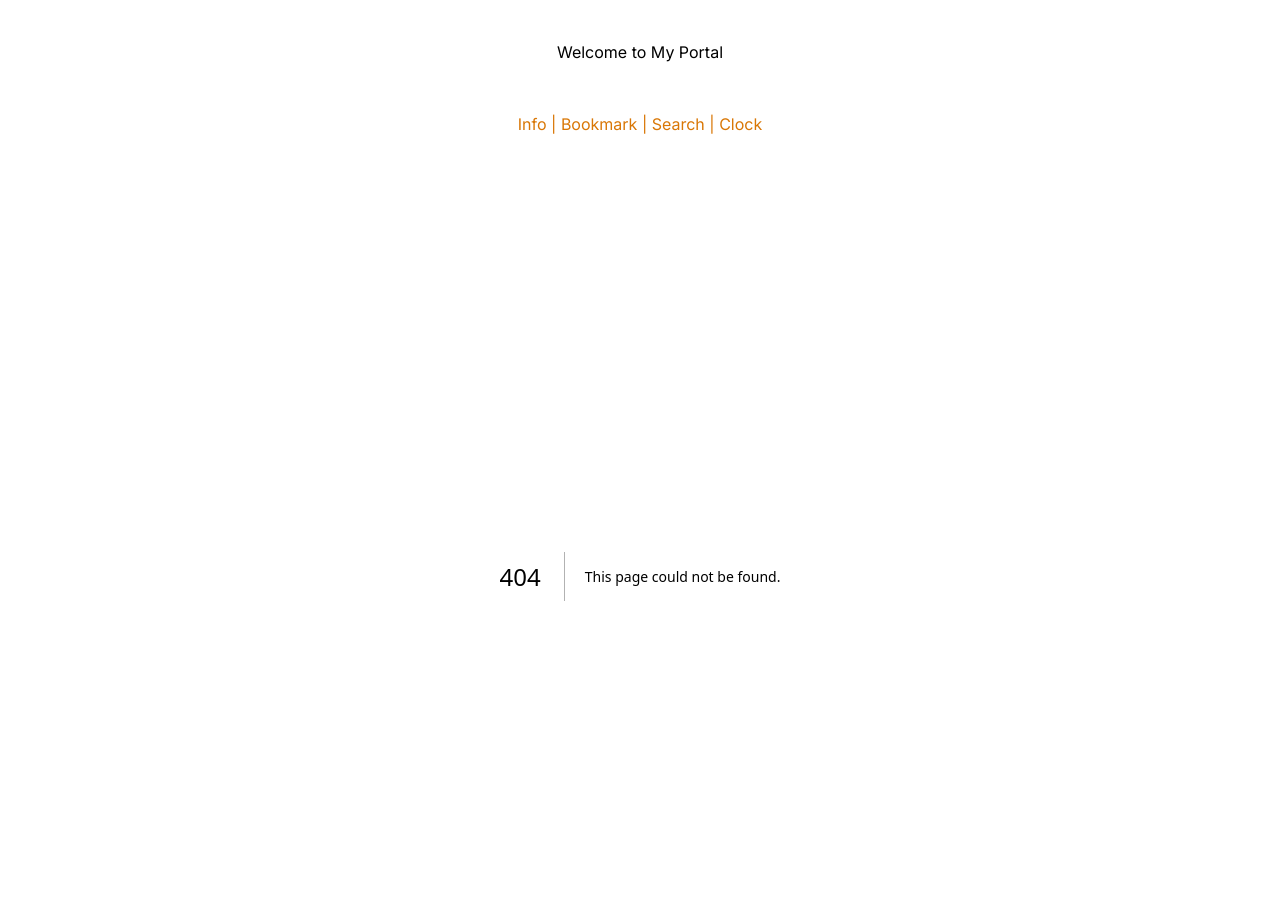
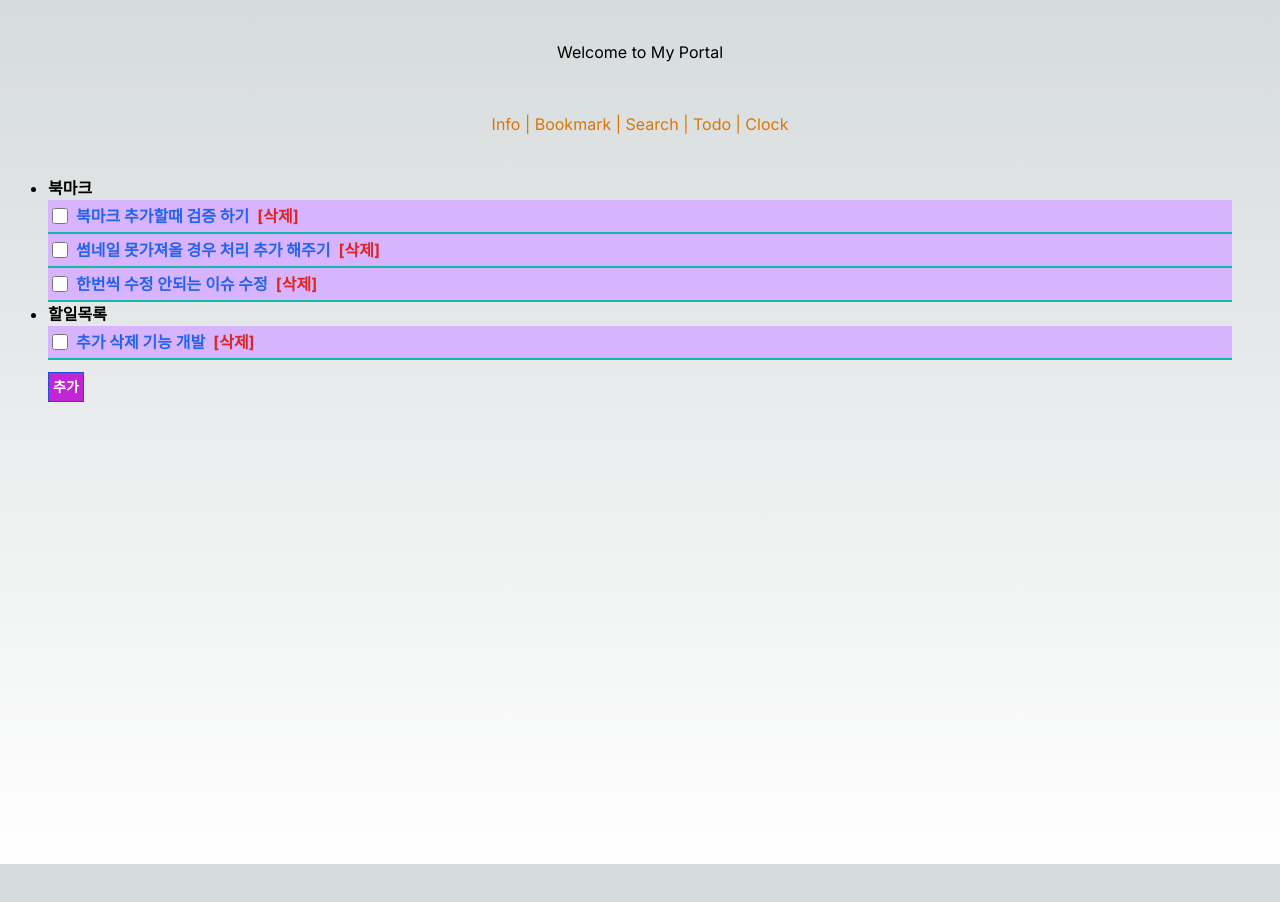
Before and after one commit to reill87/my-portal, a Next.js app: page /todo in a window 1280 px wide. Before the commit this address had no page. Shown: the top 902 px of the page. After the commit the page ends 864 px from the top, so only its background shows below. Built offline with nearby package versions, Linux system fonts and the light colour scheme.

Commit message:
✨ todo feature

```diff
--- a/app/layout.tsx
+++ b/app/layout.tsx
@@ -1,13 +1,13 @@
-import type { Metadata } from "next";
-import { Inter } from "next/font/google";
-import "./globals.css";
-import Link from "next/link";
+import type { Metadata } from 'next';
+import { Inter } from 'next/font/google';
+import './globals.css';
+import Link from 'next/link';
 
-const inter = Inter({ subsets: ["latin"] });
+const inter = Inter({ subsets: ['latin'] });
 
 export const metadata: Metadata = {
-  title: "Create Next App",
-  description: "Generated by create next app",
+  title: 'Create Next App',
+  description: 'Generated by create next app',
 };
 
 export default function RootLayout({
@@ -16,15 +16,16 @@ export default function RootLayout({
   children: React.ReactNode;
 }) {
   return (
-    <html lang="en">
+    <html lang='en'>
       <body className={inter.className}>
-        <h1 className="text-center mt-10">Welcome to My Portal</h1>
-        <main className="flex min-h-screen flex-col items-center p-12">
-          <nav className="text-amber-600 w-full text-center mb-10">
-            <Link href="/info">Info</Link>&nbsp;|&nbsp;
-            <Link href="/bookmark">Bookmark</Link>&nbsp;|&nbsp;
-            <Link href="/search">Search</Link>&nbsp;|&nbsp;
-            <Link href="/clock">Clock</Link>
+        <h1 className='text-center mt-10'>Welcome to My Portal</h1>
+        <main className='flex min-h-screen flex-col items-center p-12'>
+          <nav className='text-amber-600 w-full text-center mb-10'>
+            <Link href='/info'>Info</Link>&nbsp;|&nbsp;
+            <Link href='/bookmark'>Bookmark</Link>&nbsp;|&nbsp;
+            <Link href='/search'>Search</Link>&nbsp;|&nbsp;
+            <Link href='/todo'>Todo</Link>&nbsp;|&nbsp;
+            <Link href='/clock'>Clock</Link>
           </nav>
           {children}
         </main>
--- /dev/null
+++ b/app/todo/add/page.tsx
@@ -0,0 +1,3 @@
+export default function AddTodo() {
+  return <div>Add Todo</div>;
+}
--- /dev/null
+++ b/app/todo/page.tsx
@@ -0,0 +1,87 @@
+'use client';
+
+import Button from '@/components/Button';
+import Detail from '@/components/Todo/Detail';
+
+interface TodoItem {
+  category: string;
+  details: TodoDetail[];
+}
+
+export interface TodoDetail {
+  name: string;
+  isDone?: boolean;
+  onClick?: () => void;
+}
+
+export default function Todo() {
+  const todoList = [
+    {
+      category: '북마크',
+      details: [
+        {
+          name: '북마크 추가할때 검증 하기',
+        },
+        {
+          name: '썸네일 못가져올 경우 처리 추가 해주기',
+        },
+        {
+          name: '한번씩 수정 안되는 이슈 수정',
+        },
+      ],
+    },
+    {
+      category: '할일목록',
+      details: [
+        {
+          name: '추가 삭제 기능 개발',
+        },
+      ],
+    },
+  ] satisfies TodoItem[];
+
+  const handleAddItem = () => {
+    window.location.href = '/todo/add';
+  };
+
+  const handleDeleteItem = () => {};
+
+  return (
+    <div className='w-full'>
+      <ul className='list-disc'>
+        {todoList.map(({ category, details }, i) => {
+          return (
+            <li key={i}>
+              <h3 className='font-bold'>{category}</h3>
+
+              {details.length > 0 && (
+                <ul className='list-none bg-purple-300 text-blue-600 font-bold'>
+                  {details.map((detail, i) => {
+                    return (
+                      <>
+                        <Detail
+                          key={i}
+                          {...detail}
+                          onClick={handleDeleteItem}
+                        />
+                      </>
+                    );
+                  })}
+                </ul>
+              )}
+            </li>
+          );
+        })}
+      </ul>
+      <Button
+        className='mt-3'
+        padding='medium'
+        size='small'
+        name='추가'
+        color='pink'
+        fontColor='default'
+        onClick={handleAddItem}
+      />
+    </div>
+  );
+}
--- a/components/Button.tsx
+++ b/components/Button.tsx
@@ -1,17 +1,88 @@
 import clsx from 'clsx';
+
+type SizeType = 'small' | 'medium' | 'large' | 'default';
+type ColorType = 'blue' | 'black' | 'red' | 'pink' | 'default';
 
 export interface buttonProps {
   name?: string;
   className?: string;
+  color?: ColorType;
+  fontColor?: ColorType;
+  padding?: SizeType;
+  size?: SizeType;
   onClick?: React.MouseEventHandler<HTMLButtonElement>;
 }
 
-function Button({ name, className, onClick }: buttonProps) {
+function Button({
+  size = 'default',
+  padding = 'default',
+  color = 'default',
+  fontColor = 'default',
+  name,
+  className,
+  onClick,
+}: buttonProps) {
+  const getSizeClass = () => {
+    switch (size) {
+      case 'small':
+        return 'text-sm';
+      case 'medium':
+        return 'text-base';
+      case 'large':
+        return 'text-lg';
+      default:
+        return 'text-base';
+    }
+  };
+
+  const getPaddingClass = () => {
+    switch (padding) {
+      case 'small':
+        return 'p-0.5';
+      case 'medium':
+        return 'p-1';
+      case 'large':
+        return 'p-2';
+      default:
+        return 'p-1';
+    }
+  };
+
+  const getColorClass = () => {
+    switch (color) {
+      case 'blue':
+        return 'bg-cyan-600 hover:bg-cyan-700';
+      case 'black':
+        return 'bg-neutral-900 hover:bg-neutral-950';
+      case 'red':
+        return 'bg-red-600 hover:bg-red-700';
+      case 'pink':
+        return 'bg-fuchsia-600 hover:bg-fuchsia-700';
+      case 'default':
+        return 'bg-cyan-600 hover:bg-cyan-700';
+    }
+  };
+
+  const getFontClass = () => {
+    switch (fontColor) {
+      case 'blue':
+        return 'text-cyan-500';
+      case 'black':
+        return 'text-neutral-500';
+      case 'red':
+        return 'text-red-500';
+      case 'pink':
+        return 'text-fuchsia-500';
+      case 'default':
+        return 'text-white';
+    }
+  };
+
   return (
     <button
       onClick={onClick}
       className={clsx(
-        'bg-cyan-600 hover:bg-cyan-700 text-white font-bold p-2 border border-blue-700 rounded',
+        `${getPaddingClass()} ${getSizeClass()} ${getColorClass()} ${getFontClass()}  font-bold border border-blue-700 rounded'`,
         className ?? ''
       )}
     >
--- /dev/null
+++ b/components/Todo/Detail.tsx
@@ -0,0 +1,20 @@
+import { TodoDetail } from '@/app/todo/page';
+
+export default function Detail({ name, isDone, onClick }: TodoDetail) {
+  return (
+    <li
+      key={name}
+      className='text-blue-600 p-1 border-b-2 border-teal-500 flex items-center'
+    >
+      <input
+        type='checkbox'
+        className='mr-2 w-4 h-4 text-green-600 bg-gray-100 border-gray-300 rounded focus:ring-green-500 dark:focus:ring-green-600 dark:ring-offset-gray-800 focus:ring-2 dark:bg-gray-700 dark:border-gray-600'
+      ></input>
+      {name}
+      {''}
+      <span className='ml-2 text-red-600' onClick={onClick}>
+        [삭제]
+      </span>
+    </li>
+  );
+}
```
Also changed, not shown: components/Bookmark/Bookmarks.tsx (+19 -18 lines).
